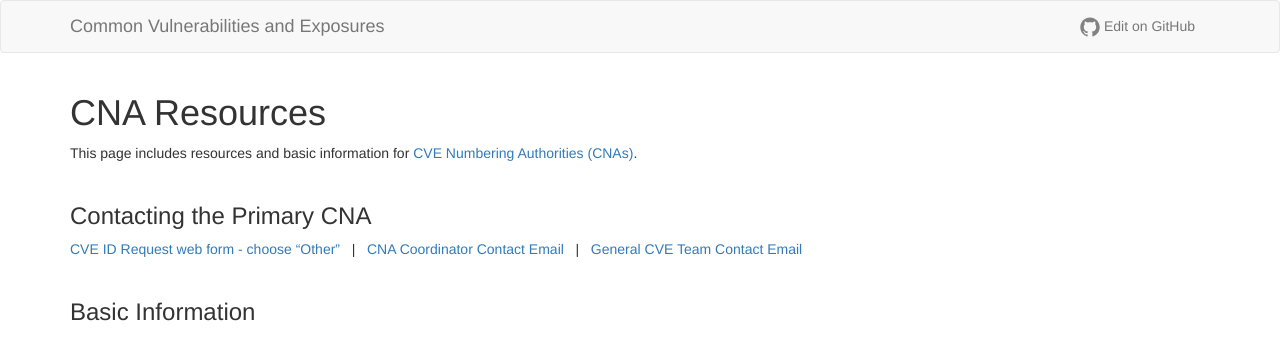
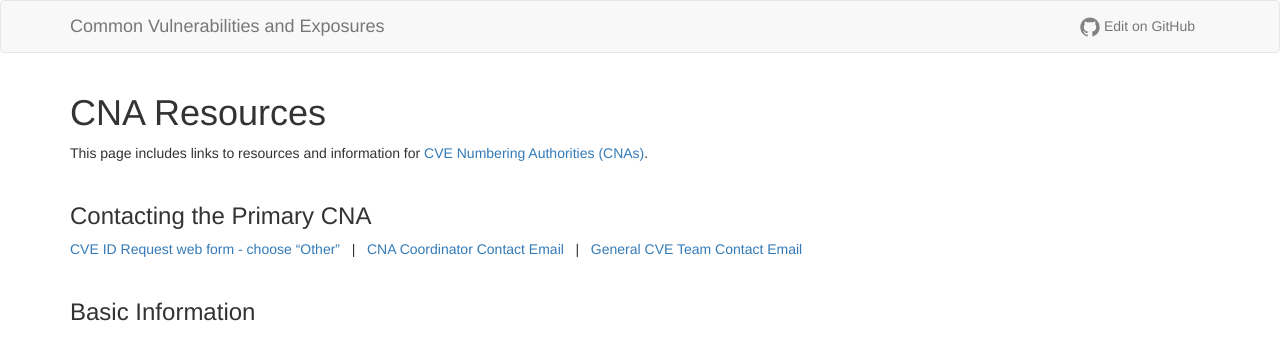
Before and after one commit to CVEProject/cveproject.github.io, a Jekyll site: the page built from docs/cna/resources/index.md, in a window 1280 px wide. Shown: the top 337 px of the page. Built offline with Jekyll 4.4.1, drawn with Linux system fonts in a browser that asks for light colours; nearby versions of some CDN libraries.

Commit message:
Edit intro text on CNA Resources page

```diff
--- a/docs/cna/resources/index.md
+++ b/docs/cna/resources/index.md
@@ -2,8 +2,7 @@
 title: CNA Resources
 layout: page
 ---
-This page includes resources and basic information for [CVE Numbering Authorities (CNAs)](https://cve.mitre.org/cve/cna.html).
-&nbsp;
+This page includes links to resources and information for [CVE Numbering Authorities (CNAs)](https://cve.mitre.org/cve/cna.html).
 &nbsp;
 
 ### Contacting the Primary CNA
```
